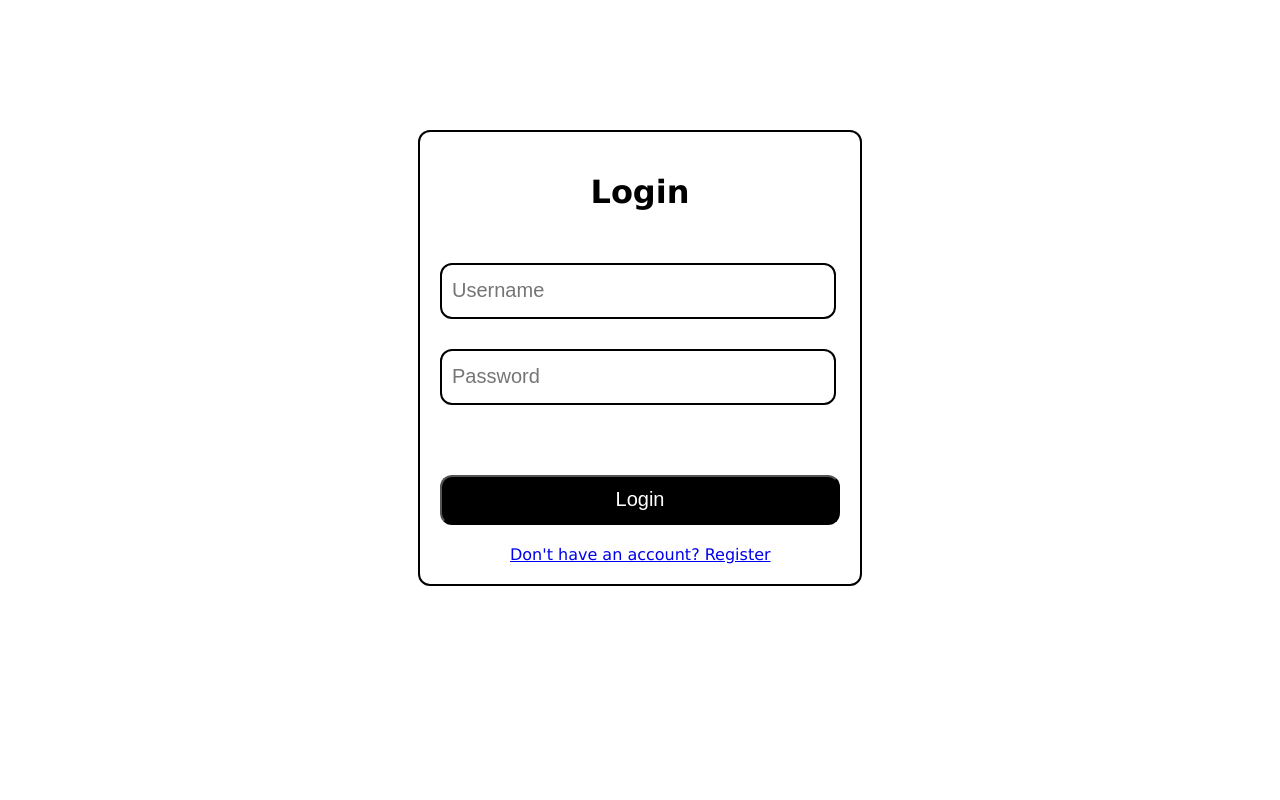
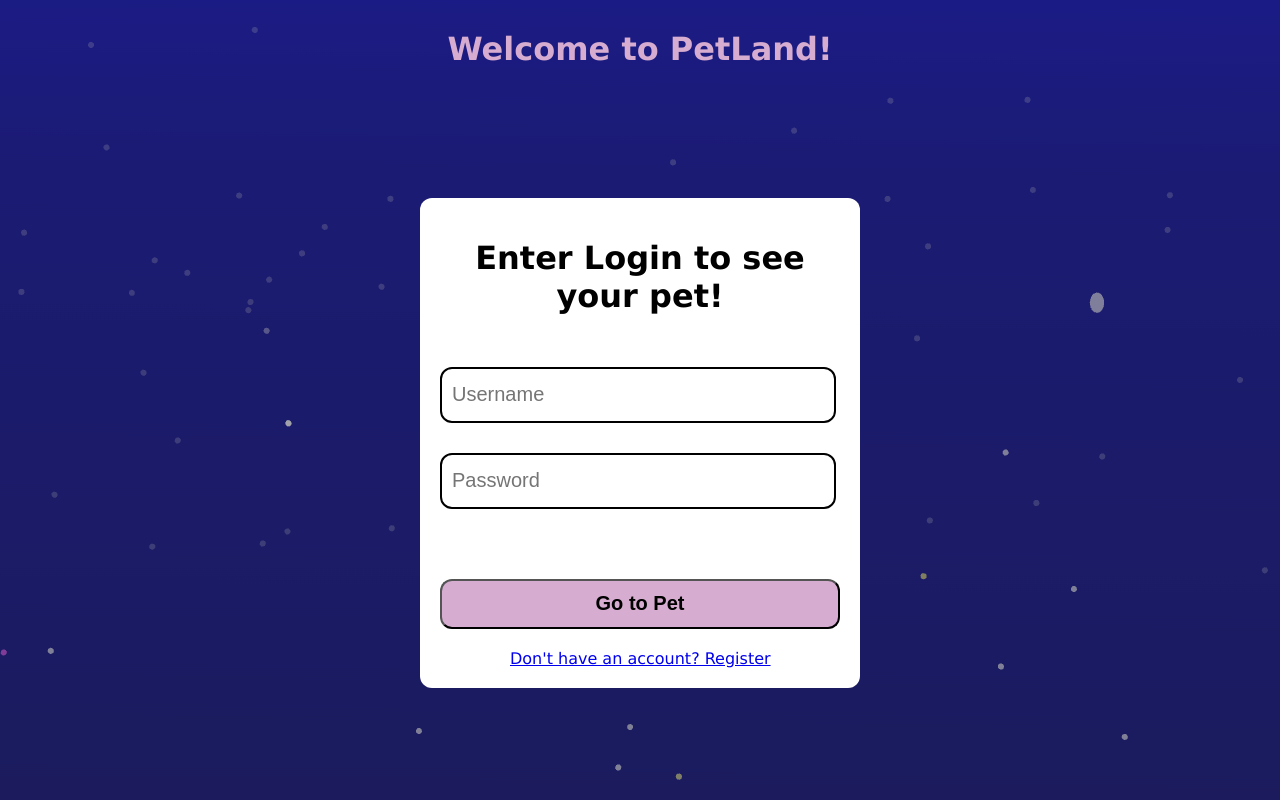
Before and after one commit to aorlanova/PetSim, a PHP site: page /login.php in a window 1280 px wide. Run offline with PHP 8.4, Linux system fonts and the light colour scheme.

Commit message:
Fixed the login registration logic and added design to the login page

```diff
--- a/login.php
+++ b/login.php
@@ -2,31 +2,22 @@
 // Start the session (if not already started)
 session_start();
 
-// Function to securely hash a password using bcrypt
-function hashPassword($password) {
-    $options = [
-        'cost' => 12, // Adjust the cost according to your server's capabilities
-    ];
-    return password_hash($password, PASSWORD_BCRYPT, $options);
-}
+$userDatabase = isset($_SESSION['userDatabase']) ? $_SESSION['userDatabase'] : [];
 
 // Function to verify a user's credentials
 function loginUser($username, $password, $userDatabase) {
     // Check if the username exists in the array
     if (isset($userDatabase[$username])) {
         // Verify the entered password against the stored hashed password
-        if (password_verify($password, $userDatabase[$username])) {
+        if (password_verify($password, $userDatabase[$username]['password'])) {
             echo "Login successful!";
             // Additional actions upon successful login
             $_SESSION['Username'] = $username;
         } else {
-            echo "Stored Password: " . $userDatabase[$username] . "<br>";
-            echo "Entered Password: " . $password . "<br>";
-            echo "Incorrect password. Please try again.";
+            print "<p style='color: red'>Incorrect password. Please try again.</p>";
         }
-
     } else {
-        echo "Username not found. Please register first.";
+        echo "<p style='color: red'>Username not found. Please register first.</p>";
     }
 }
 
@@ -36,30 +27,24 @@ if ($_SERVER["REQUEST_METHOD"] == "POST") {
     $username = $_POST["Username"];
     $password = $_POST["password"];
 
-    // Validate input (you may want to add more validation)
-    if (empty($username) || empty($password)) {
-        echo "Please fill in all fields.";
-    } else {
-        // Simulate user database as an associative array
-        $userDatabase = isset($_SESSION['userDatabase']) ? $_SESSION['userDatabase'] : [];
+    loginUser($username, $password, $userDatabase);
+    }
+?>
 
-        // Login the user
-        loginUser($username, $password, $userDatabase);
-    }
-}
-?>
 
 <!DOCTYPE html>
 <html lang="en">
     <head>
         <link rel="stylesheet" type="text/css" href="style.css">
+        <link rel="icon" type="image/x-icon" href="images/dog-icon.png">
         <body>
+            <h1 class="header">Welcome to PetLand!</h1>
             <div class="container">
-                <h1>Login</h1>
+                <h1>Enter Login to see your pet!</h1>
                 <form action="" method="post">
-                    <input type="text" name="Username" placeholder="Username">
-                    <input type="password" name="password" placeholder="Password">
-                    <input type="submit" value="Login" name="login-button">
+                    <input type="text" name="Username" placeholder="Username" required>
+                    <input type="password" name="password" placeholder="Password" required>
+                    <input type="submit" value="Go to Pet" name="login-button">
                 </form>
                 <a class="question" href="registration.php">Don't have an account? Register</a>
             </div>
--- /dev/null
+++ b/pw2.txt
@@ -0,0 +1 @@
+https://codd.cs.gsu.edu/~akey8/WP/PW/2/login.php
--- a/style.css
+++ b/style.css
@@ -1,5 +1,24 @@
 body{
     font-family: Verdana, Geneva, Tahoma, sans-serif;
+    background: url("images/loginbckgrd.png");
+
+}
+
+body::before {
+    content: "";
+    display: block;
+    position: absolute;
+    top: 0;
+    left: 0;
+    width: 100%;
+    height: 100%;
+    background-color: rgba(0, 0, 0, 0.3); /* Adjust the alpha channel for opacity (0.3 for 30% opacity) */
+    z-index: -1; /* Place the overlay behind the content */
+}
+
+.header{
+    margin-top: 30px;
+    color: rgb(214, 172, 208);
 }
 
 .container{
@@ -7,22 +26,21 @@ body{
     margin: 0 auto;
     padding: 20px;
     background-color: white;
-    border: 10px solid gold;
     height: fit-content;
-    border: 2px black solid;
     margin-top: 130px;
     border-radius: 12px;
 }
 
 input[type="submit"]{
-    color: white;
-    background-color: black;
+    color: black;
+    font-weight: bold;
     width: 400px;
     height: 50px;
     border-radius: 12px;
     margin-top: 70px;
     font-size: 20px;
     margin-bottom: 20px;
+    background-color: rgb(214, 172, 208);
 }
 
 input[type="text"],
```
Also changed, not shown: registration-submit.php (+16 -23 lines), registration.php (+28 -1 lines), images/dog-icon.png (added), images/loginbckgrd.png (added).
